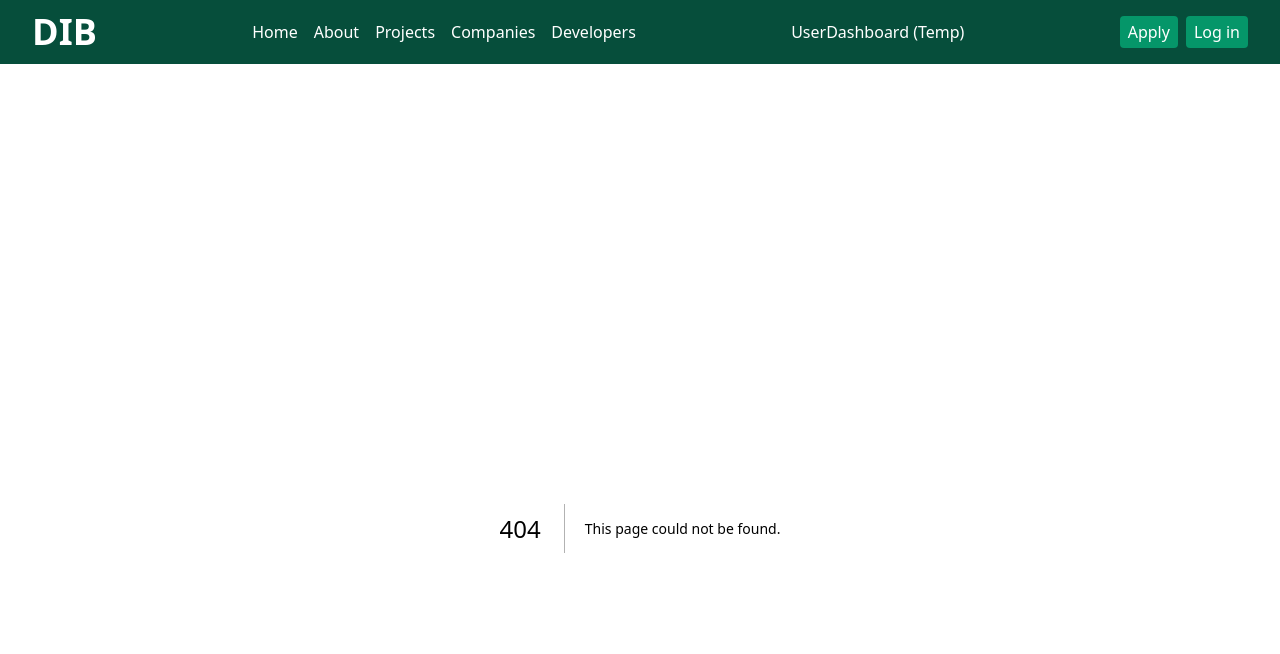
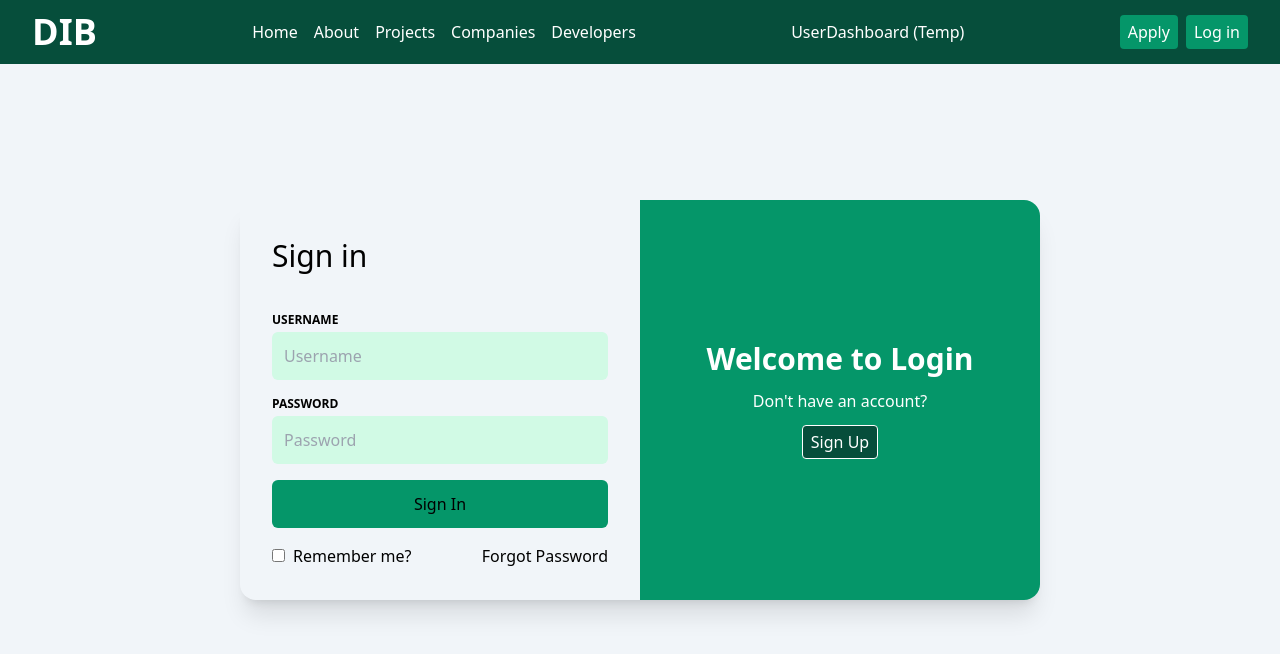
Before and after one commit to simontcodes/DIB-front, a Next.js app: page /login in a window 1280 px wide. Before the commit this address had no page. Shown: the top 654 px of the page. Built offline with nearby package versions, Linux system fonts and the light colour scheme.

Commit message:
Sign in form with remember me, forgot password and sign up options

```diff
--- a/app/Navbar.tsx
+++ b/app/Navbar.tsx
@@ -31,9 +31,19 @@ const Navbar = () => {
             <Link href={`/dashboard/${tempUserId}`}>UserDashboard (Temp)</Link>
           </li>
         </ul>
-        <div className='flex gap-2'>
-          <button className='px-2 py-1 rounded bg-emerald-600 text-white'>Apply</button>
-          <button className='px-2 py-1 rounded bg-emerald-600 text-white'>Log in</button>
+        <div className='flex items-center gap-2'>
+          {/* <button className='px-2 py-1 rounded bg-emerald-600 text-white'>Apply</button> */}
+          {/* <button className='px-2 py-1 rounded bg-emerald-600 text-white'>Log in</button> */}
+          <ul>
+            <li>
+              <Link className='px-2 py-[6px] rounded bg-emerald-600 text-white' href={`/apply`}>Apply</Link>
+            </li>
+          </ul>
+          <ul>
+            <li>
+              <Link className='px-2 py-[6px] rounded bg-emerald-600 text-white' href={`/login`}>Log in</Link>
+            </li>
+          </ul>
         </div>
       </div>
     </nav>
--- a/app/layout.tsx
+++ b/app/layout.tsx
@@ -10,14 +10,12 @@ export default function RootLayout({
 }) {
   return (
     <html lang="en">
-      <body className="flex flex-col items-center py-16 px-4 md:px-8 lg:px-16 mt-16">
+      <body className="bg-slate-100">
         <Navbar />
-        {children}
+        <div className="flex flex-col items-center pt-32 pb-16 px-4 md:px-8 lg:px-16">
+          {children}
+        </div>
       </body>
-
-      {/* <main className="flex flex-col items-center py-16 px-4 md:px-8 lg:px-16 mt-16">
-        {children}
-      </main> */}
     </html>
   );
 }
--- /dev/null
+++ b/app/login/layout.tsx
@@ -0,0 +1,5 @@
+export default function Layout({ children }: { children: React.ReactNode; }) {
+  return (
+    <div className="absolute top-0 left-0 w-screen h-screen flex justify-center items-center">{children}</div>
+  )
+}
--- /dev/null
+++ b/app/login/page.tsx
@@ -0,0 +1,69 @@
+'use client'
+
+import Link from 'next/link'
+import { useState } from 'react'
+
+export default function Login() {
+
+  const [ username, setUsername ] = useState('')
+  const [ password, setPassword ] = useState('')
+
+  const handleSubmitLogin = () => {
+    console.log("clicked")
+  }
+
+  return (
+    <div className="w-full max-w-[1280px]">
+
+      <div className="flex justify-center">
+
+        <div className="flex justify-center shadow-xl rounded-2xl overflow-hidden">
+          <div className="flex flex-col justify-between w-[400px] h-[400px] p-8">
+            <div className='h-[3rem] flex items-center'>
+              <span className='text-3xl'>Sign in</span>
+            </div>
+            <form className='flex flex-col gap-4' onSubmit={handleSubmitLogin}>
+              <div className='flex flex-col'>
+                <label className='text-xs font-bold uppercase mb-1'>username</label>
+                <input
+                  className='text-md rounded-md p-3 bg-emerald-100'
+                  type="text"
+                  placeholder="Username"
+                  value={username}
+                  onChange={(e) => setUsername(e.target.value)}
+                />
+              </div>
+              <div className='flex flex-col'>
+                <label className='text-xs font-bold uppercase mb-1'>password</label>
+                <input
+                  className='text-md rounded-md p-3 bg-emerald-100'
+                  type="text"
+                  placeholder="Password"
+                  value={password}
+                  onChange={(e) => setPassword(e.target.value)}
+                />
+              </div>
+              <button className='w-full p-3 bg-emerald-600 rounded-md'>Sign In</button>
+              <div className='flex justify-between'>
+                <div>
+                  <input id="uploaded" type="checkbox" value="uploaded" name="avatar-type" />
+                  <label className="ml-2" htmlFor="uploaded">Remember me?</label>
+                </div>
+                <div>
+                  <Link href="/forgot-password">Forgot Password</Link>
+                </div>
+              </div>
+            </form>
+          </div>
+          <div className="flex flex-col gap-3 justify-center items-center w-[400px] h-[400px] bg-emerald-600">
+            <span className="text-3xl font-bold text-white">Welcome to Login</span>
+            <span className="text-white">Don't have an account?</span>
+            <button className="py-1 px-2 border border-white rounded bg-emerald-900 text-white">Sign Up</button>
+          </div>
+        </div>
+
+      </div>
+
+    </div>
+  )
+}
```
